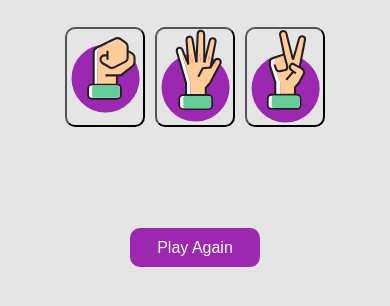
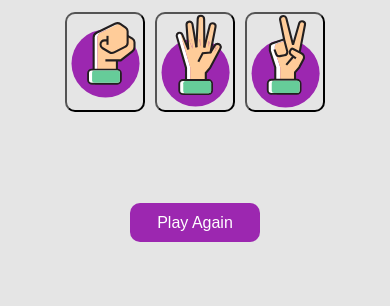
Before and after one commit to Marycorreia12/Brainnest_JAVASCRIPT_Project, a plain HTML site: page index.html in a window 390 px wide. Shown: the part 394-700 px from the top of the page. Drawn offline with Linux system fonts and the light colour scheme.

Commit message:
Rock Paper Scissors - Responsive Update

```diff
--- a/css/styles.css
+++ b/css/styles.css
@@ -126,7 +126,7 @@ body{
     text-align: center;
     color: #FFFFFF;
     border: none;
-    margin-top: 30px;
+    margin-top: 20px;
 }
 
 .playAgain:hover{
@@ -157,7 +157,7 @@ body{
 @media(max-width: 580px){
     body{
         flex-direction: column;
-        gap: 80px;
+        gap: 40px;
     }
     .title{
         width: 100%;
```
